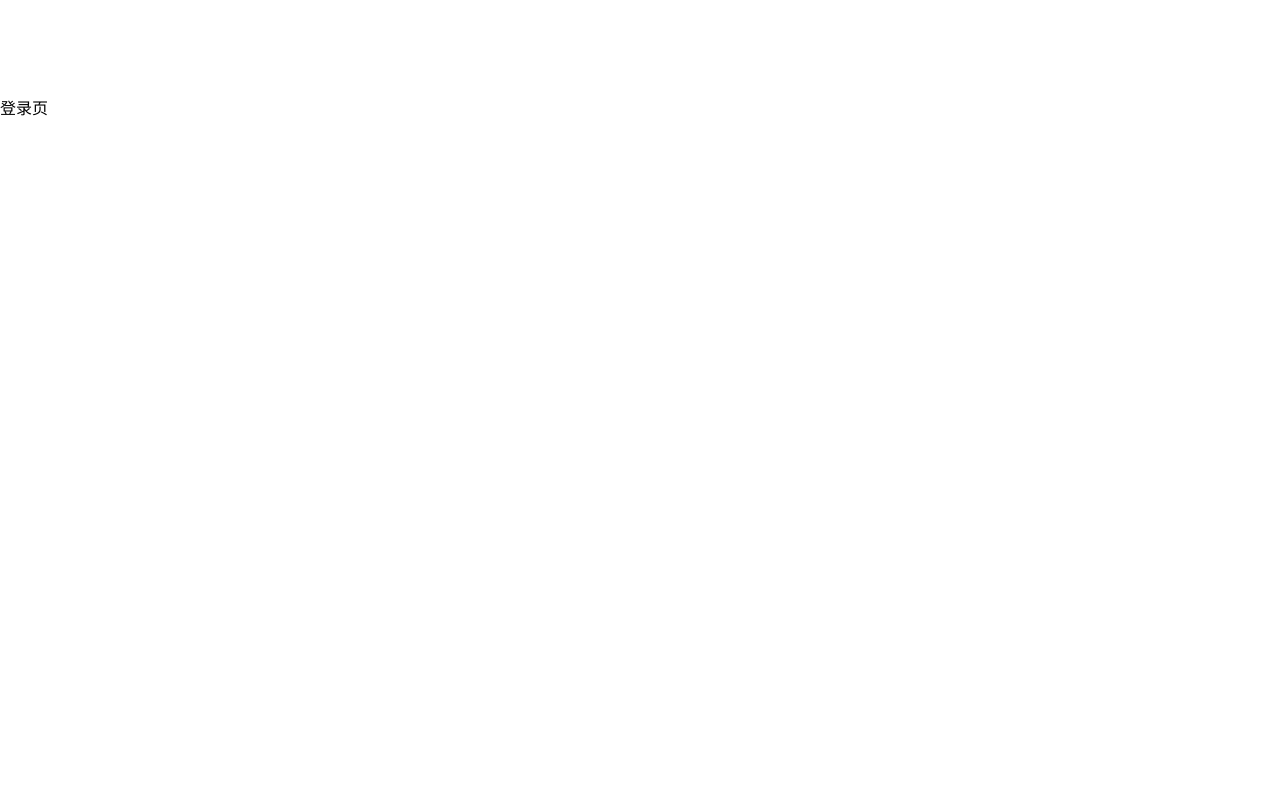
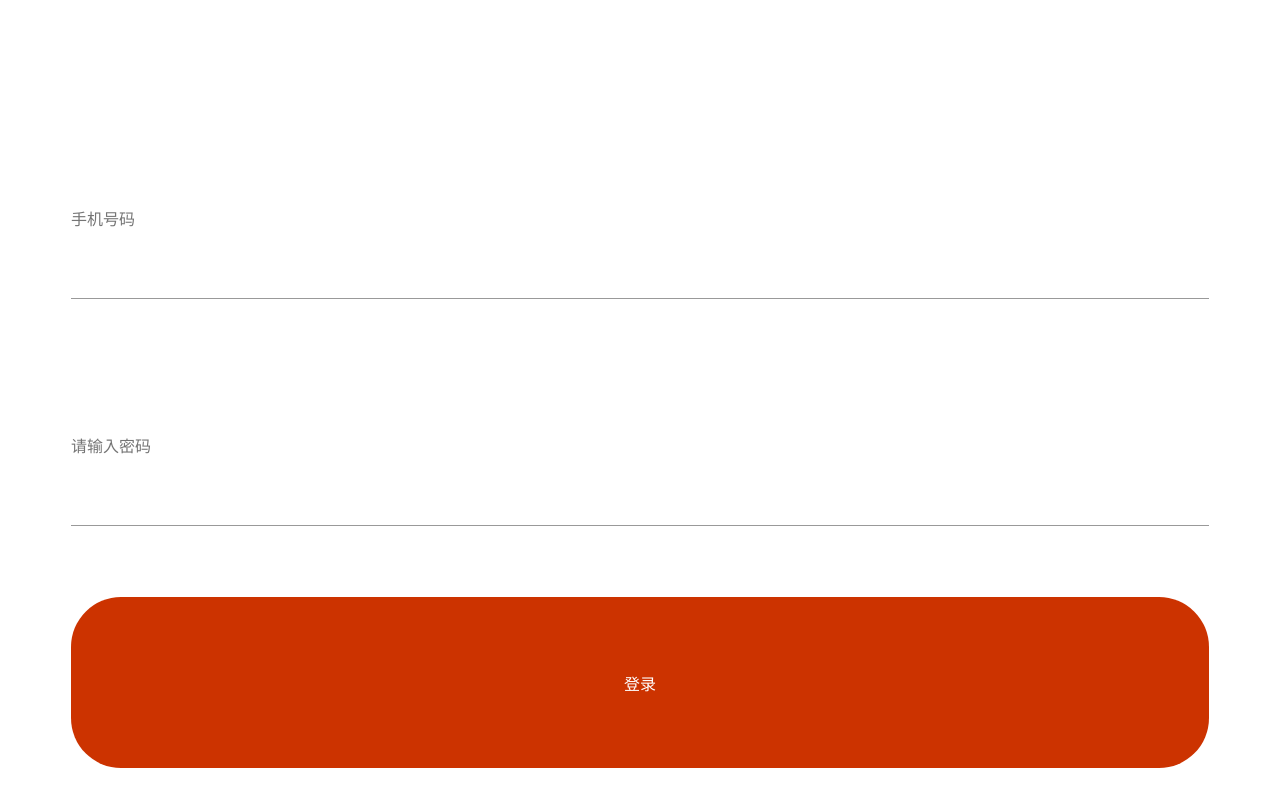
Before and after one commit to 421977279/news, a Vue app: page /login in a window 1280 px wide. Shown: the top 806 px of the page. Built offline with nearby package versions, Linux system fonts and the light colour scheme; a small style sheet from the web is missing.

Commit message:
登录页样式完成

```diff
--- a/src/views/Login.vue
+++ b/src/views/Login.vue
@@ -1,23 +1,76 @@
 <template>
-  <div class="login">
-      登录页
-      <!-- 要显示阿里图标库的图标，必须加上iconfont这个类，第二类名就是你想要显示的那个图标 -->
-      <!-- 测试 -->
+  <div class="container">
+    <!-- 返回上一页按钮 -->
+    <div class="back-btn">
+      <span class="iconfont iconicon-test"></span>
+    </div>
+    <!-- login -->
+    <div class="logo">
       <span class="iconfont iconnew"></span>
+    </div>
+    <!-- 表单 -->
+    <div class="form">
+      <div class="form-item">
+        <input placeholder="手机号码" />
+      </div>
+      <div class="form-item">
+        <input type="password" placeholder="请输入密码" />
+      </div>
+      <div class="form-item">
+        <button>登录</button>
+      </div>
+    </div>
   </div>
 </template>
 
 <script>
-export default {
-
-}
+export default {};
 </script>
 
 <style lang="less">
-.login{
-  .iconnew{
-    font-size: 126px;
-    color:red;
-  }
+.container {
+  padding: 20 /360 * 100vw;
+}
+
+.back-btn {
+  font-size: 27 /360 * 100vw;
+  line-height: 0;
+}
+
+.logo {
+  text-align: center;
+  margin-top: 20/360 * 100vw;
+}
+
+.logo span {
+  font-size: 126/360 * 100vw;
+  color: #cc3300;
+}
+
+.form-item{
+  margin-top: 20 /360 * 100vw;
+}
+
+.form-item input {
+  width: 100%;
+  height: 44 /360 * 100vw;
+  box-sizing: border-box;
+  line-height: 44 /360 * 100vw;
+  background: none;
+  border:none;
+  border-bottom: 1px #999 solid;
+  outline:none; //输入框点击时候没有高亮状态
+  font-size:16px; //文字大小尽量用像素
+}
+
+.form-item button{
+  width: 100%;
+  height: 48 /360 * 100vw;
+  background-color: #cc3300;
+  color:#fff;
+  border-radius: 50px;
+  border:none;
+  outline:none;
+  font-size: 16px;
 }
 </style>
```
